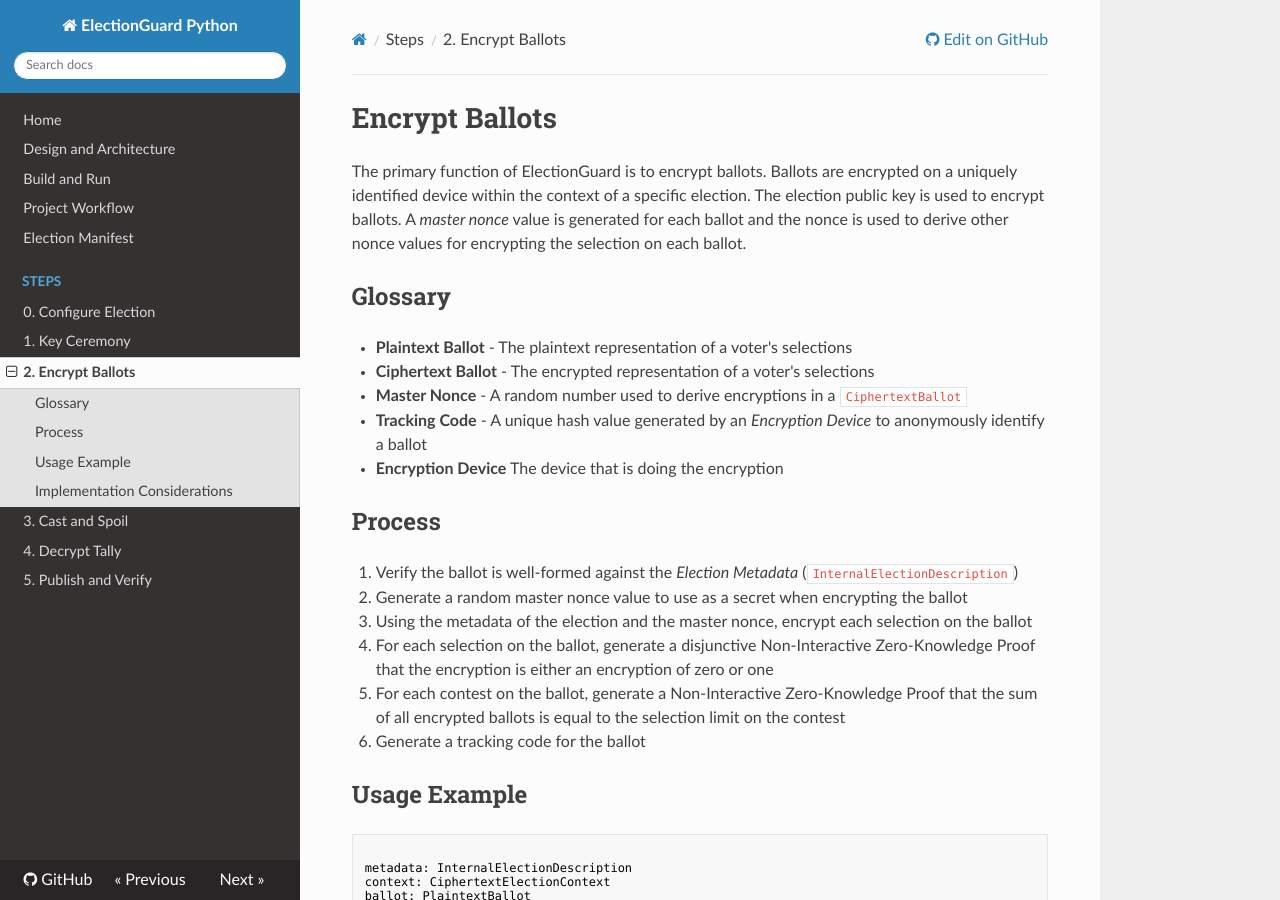
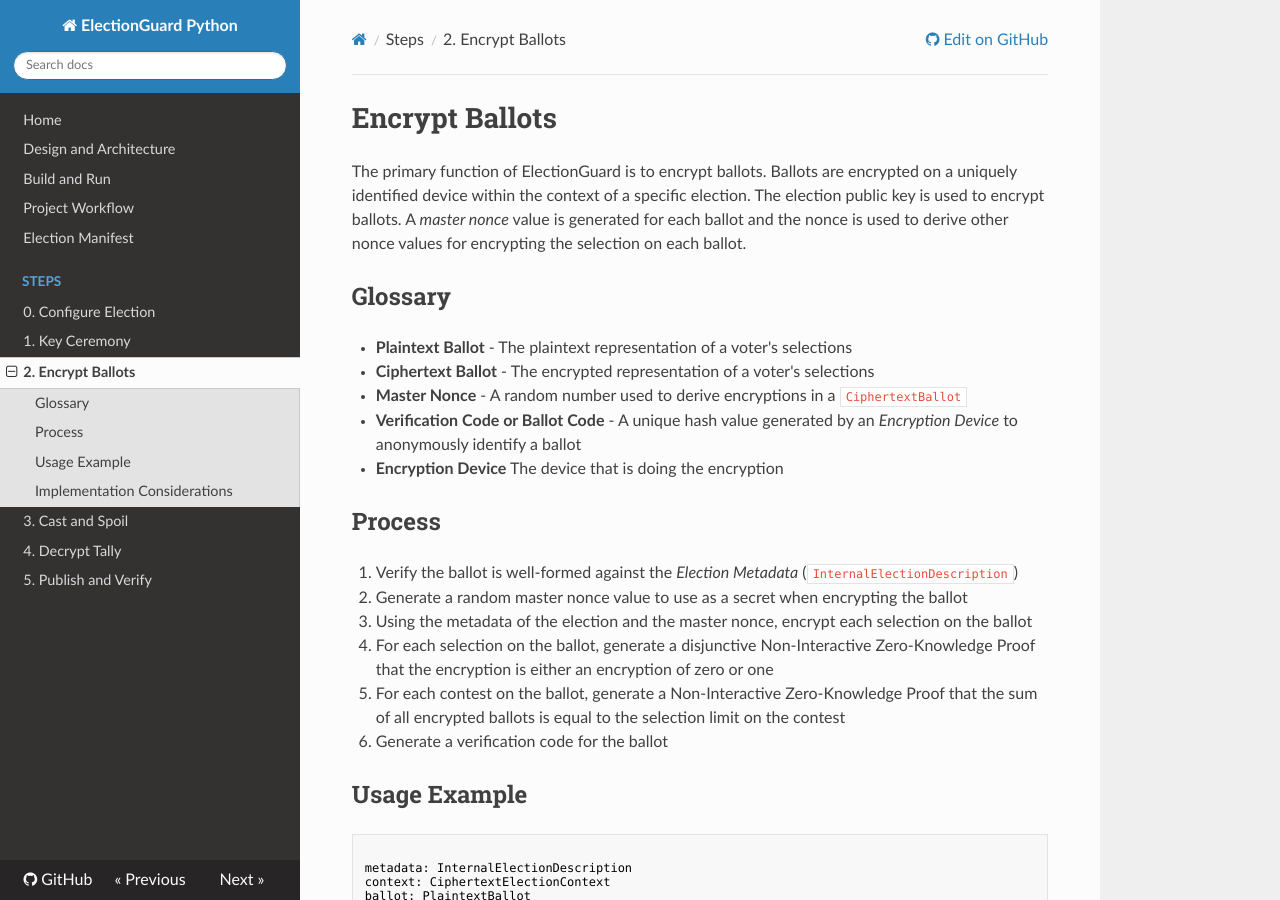
Before and after one commit to Election-Tech-Initiative/electionguard-python, an MkDocs documentation site: the page built from docs/2_Encrypt_Ballots.md, in a window 1280 px wide and 900 px high. Built offline with MkDocs 1.6.1, drawn with Linux system fonts in a browser that asks for light colours; nearby versions of some CDN libraries.

Commit message:
📄 Update documentation

```diff
--- a/docs/2_Encrypt_Ballots.md
+++ b/docs/2_Encrypt_Ballots.md
@@ -7,7 +7,7 @@
 - **Plaintext Ballot** - The plaintext representation of a voter's selections
 - **Ciphertext Ballot** - The encrypted representation of a voter's selections
 - **Master Nonce** - A random number used to derive encryptions in a `CiphertextBallot`
-- **Tracking Code** - A unique hash value generated by an _Encryption Device_ to anonymously identify a ballot
+- **Verification Code or Ballot Code** - A unique hash value generated by an _Encryption Device_ to anonymously identify a ballot
 - **Encryption Device** The device that is doing the encryption
 
 ## Process
@@ -17,7 +17,7 @@
 3. Using the metadata of the election and the master nonce, encrypt each selection on the ballot
 4. For each selection on the ballot, generate a disjunctive Non-Interactive Zero-Knowledge Proof that the encryption is either an encryption of zero or one
 5. For each contest on the ballot, generate a Non-Interactive Zero-Knowledge Proof that the sum of all encrypted ballots is equal to the selection limit on the contest
-6. Generate a tracking code for the ballot
+6. Generate a verification code for the ballot
 
 ## Usage Example
 
```
